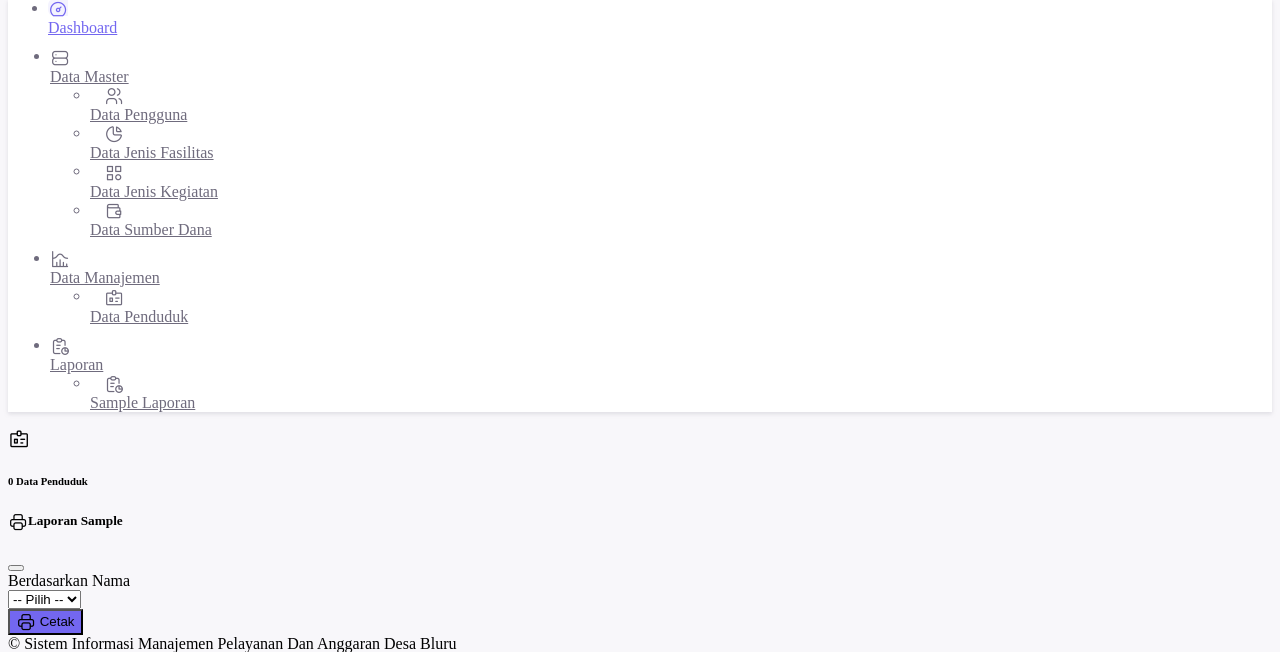
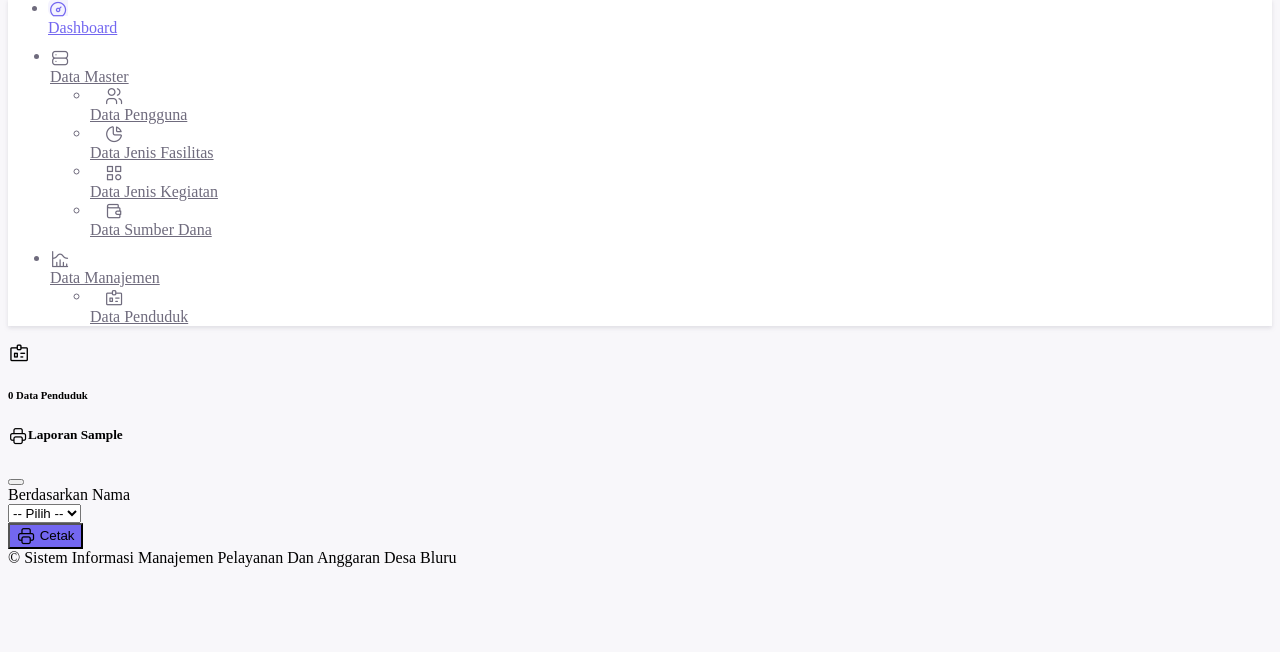
Before and after one commit to rizalrepo/bluru, a PHP site: page /bluru/view/admin/index.php in a window 1280 px wide. Shown: the part 1851-2503 px from the top of the page. After the commit the page ends 2418 px from the top, so only its background shows below. Run offline with PHP 8.4, Linux system fonts and the light colour scheme; the visitor is signed in with stand-in values (Sample User, id 1); data that the repository does not hold is empty; some libraries are stand-ins or nearby versions.

Commit message:
hide laporan

```diff
--- a/view/layouts/header.php
+++ b/view/layouts/header.php
@@ -233,7 +233,7 @@ if (!isset($_SESSION['login'])) {
                                             </li>
                                         </ul>
                                     </li>
-                                    <li class="menu-item">
+                                    <!-- <li class="menu-item">
                                         <a href="javascript:void(0)" class="menu-link menu-toggle">
                                             <i class="menu-icon tf-icons ti ti-report"></i>
                                             <div>Laporan</div>
@@ -246,7 +246,7 @@ if (!isset($_SESSION['login'])) {
                                                 </a>
                                             </li>
                                         </ul>
-                                    </li>
+                                    </li> -->
                                 <?php } ?>
                             </ul>
                         </div>
```
